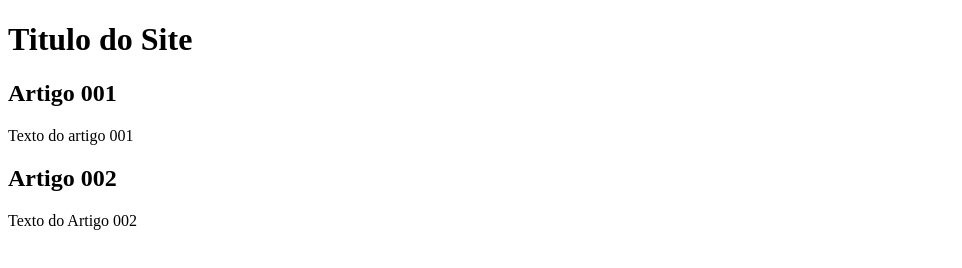
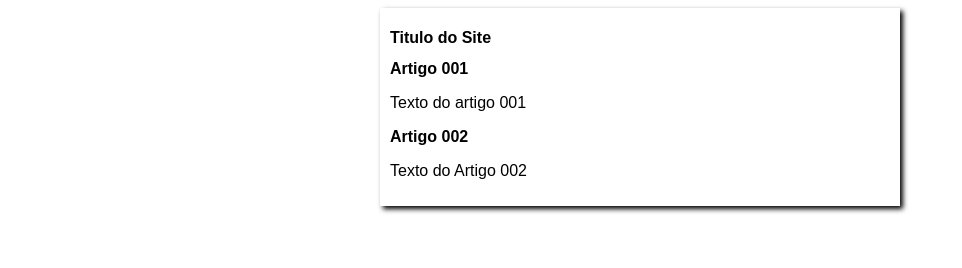
Before and after one commit to rafael89ss/projeto-site, a plain HTML site: page index.html in a window 1280 px wide. Shown: the whole page, without its empty margins (0-962 px from the left). Drawn offline with Linux system fonts and the light colour scheme.

Commit message:
iniciei o design

```diff
--- /dev/null
+++ b/estilo/style.css
@@ -0,0 +1,18 @@
+*{
+    font-family: Arial, Helvetica, sans-serif;
+    font-size: 16px;
+}
+
+body{
+    background-color: rgb(204, 157 248);
+
+}
+
+main{
+    background-color: white;
+    width: 500px;
+    margin: auto;
+    padding: 10px;
+    box-shadow: 3px 3px 5px rgba(0,0,0.473);
+
+}
--- a/index.html
+++ b/index.html
@@ -5,6 +5,8 @@
     <meta http-equiv="X-UA-Compatible" content="IE=edge">
     <meta name="viewport" content="width=device-width, initial-scale=1.0">
     <title>Titulo do Site</title>
+    <link rel="stylesheet" href="estilo/style.css">
+
 </head>
 <body>
     <main>
```
